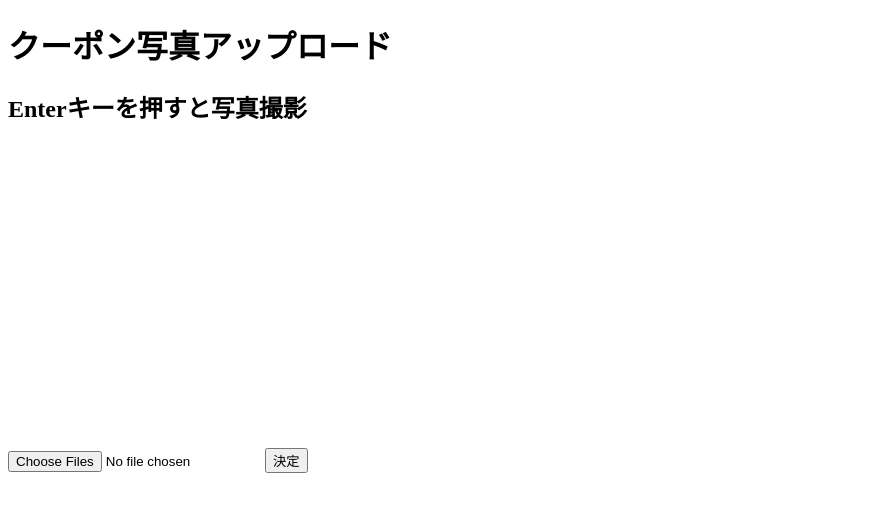
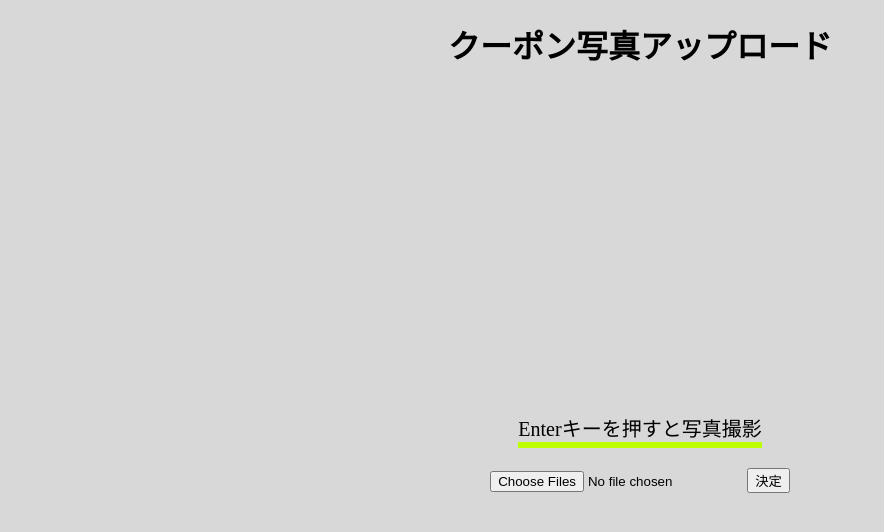
Before and after one commit to naka-jo/hackathon_kanazawa, a Flask app: page /coupon in a window 1280 px wide. Shown: the top 532 px of the page, without its empty margins (0-884 px from the left). Run offline with Flask 3, Linux system fonts and the light colour scheme.

Commit message:
カメラ画面css完成

```diff
--- a/static/css/coupon.css
+++ b/static/css/coupon.css
@@ -1,3 +1,14 @@
+body{
+    text-align: center;
+    background-color: #d8d8d8;
+}
+
+.enter{
+    font-size: 20px;
+    display: inline-block;
+    border-bottom: 6px solid #bdff00;
+}
+
 #canvas{
     visibility: hide;
 }
--- a/templates/coupon.html
+++ b/templates/coupon.html
@@ -17,10 +17,10 @@
         {% endwith %}
         <form method="POST" enctype="multipart/form-data">
             <div class="camera">
-                <h2>Enterキーを押すと写真撮影</h2>
                 <video id="video" autoplay width="400px" height="300px"></video>
                 <canvas id="canvas" width="0px" height="0px"></canvas>
             </div>
+            <p class="enter">Enterキーを押すと写真撮影</p><br>
             <input type="file" name="image" accept="image/*" multiple>
             <input type="submit" id="submit" value="決定">
         </form>
```
